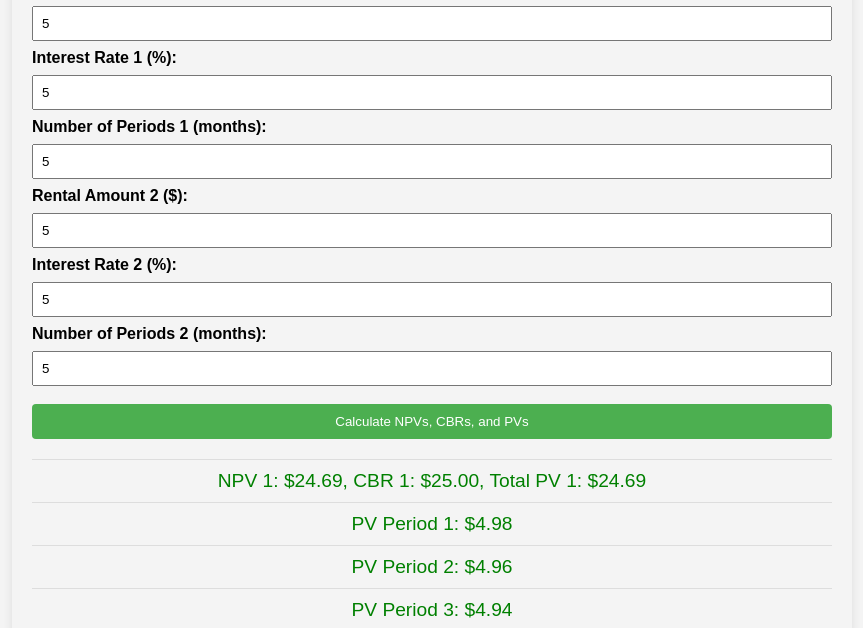
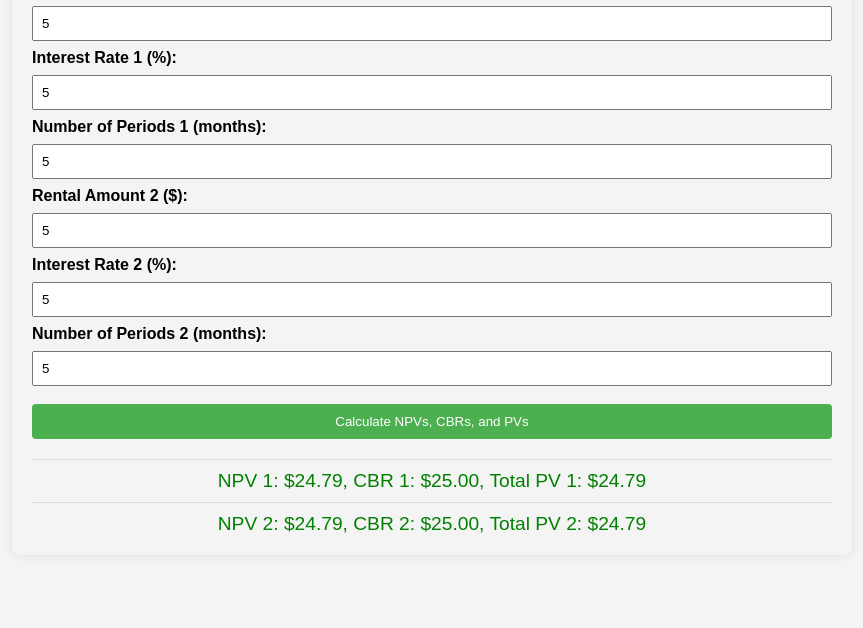
Before and after one commit to jerryjohn9825/slc-npv-calculator, a plain HTML site: page index.html in a window 1280 px wide. Both pictures are taken after typing "5", "5", "5", "5", "5", "5" into the empty fields and a click on the button "Calculate NPVs, CBRs, and PVs". Shown: the part 140-768 px from the top of the page, without its empty margins (8-871 px from the left). Drawn offline with Linux system fonts and the light colour scheme.

Commit message:
Update index.html

```diff
--- a/index.html
+++ b/index.html
@@ -103,17 +103,17 @@
                 const nper = parseInt(document.getElementById(group.nper).value);
 
                 if (rental && interest_rate && nper) {
-                    let npv = 0; // Initialize NPV
-                    let pvTotal = 0;  // Initialize total PV
+                    let npv = rental;  // Start with the rental amount for the first month
 
-                    const pvDetails = [];  // Array to store each period's PV
+                    // Calculate the NPV for the remaining periods (using the original logic)
+                    for (let t = 2; t <= nper; t++) {
+                        npv += rental / Math.pow(1 + interest_rate, t - 1);
+                    }
 
-                    // Calculate the NPV and PV for each period
-                    for (let t = 1; t <= nper; t++) {
-                        const pv = rental / Math.pow(1 + interest_rate, t);  // Calculate PV for this period
-                        npv += pv;  // Accumulate NPV
-                        pvTotal += pv;  // Accumulate total PV
-                        pvDetails.push(`PV Period ${t}: $${pv.toFixed(2)}`);  // Store each period's PV
+                    // Calculate the total PV
+                    let pvTotal = rental;  // Add the first month's rental directly
+                    for (let t = 2; t <= nper; t++) {
+                        pvTotal += rental / Math.pow(1 + interest_rate, t - 1);
                     }
 
                     const cbr = rental * nper;  // Calculate CBR
@@ -122,14 +122,6 @@
                     resultElement.classList.add('result');
                     resultElement.innerText = `NPV ${index + 1}: $${npv.toFixed(2)}, CBR ${index + 1}: $${cbr.toFixed(2)}, Total PV ${index + 1}: $${pvTotal.toFixed(2)}`;
                     resultContainer.appendChild(resultElement);
-
-                    // Display each period's PV
-                    pvDetails.forEach(pvDetail => {
-                        const pvElement = document.createElement('div');
-                        pvElement.classList.add('result');
-                        pvElement.innerText = pvDetail;
-                        resultContainer.appendChild(pvElement);
-                    });
                 }
             });
         }
```
